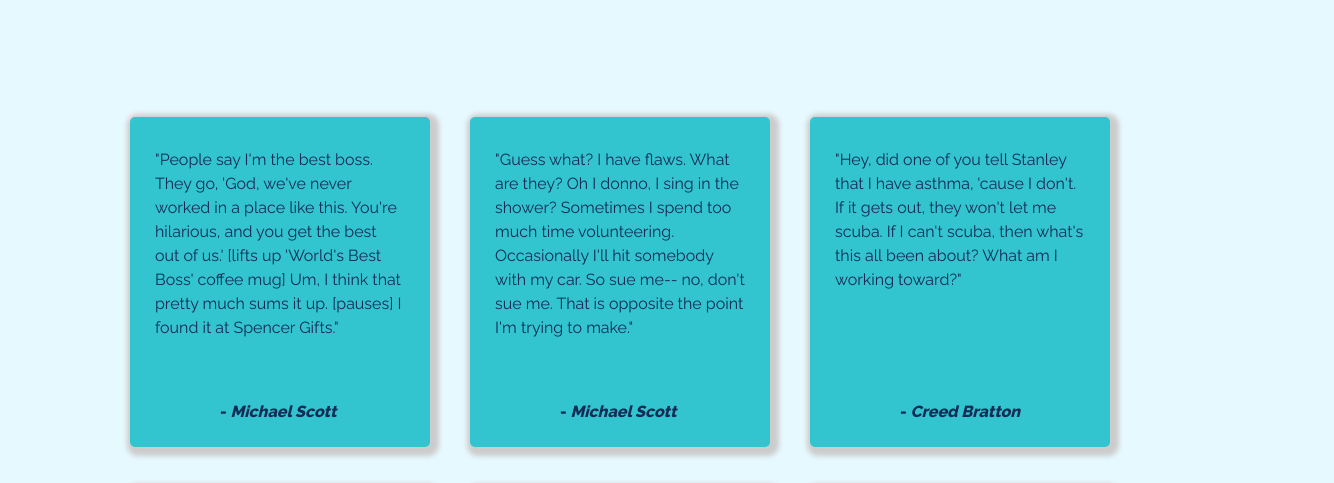
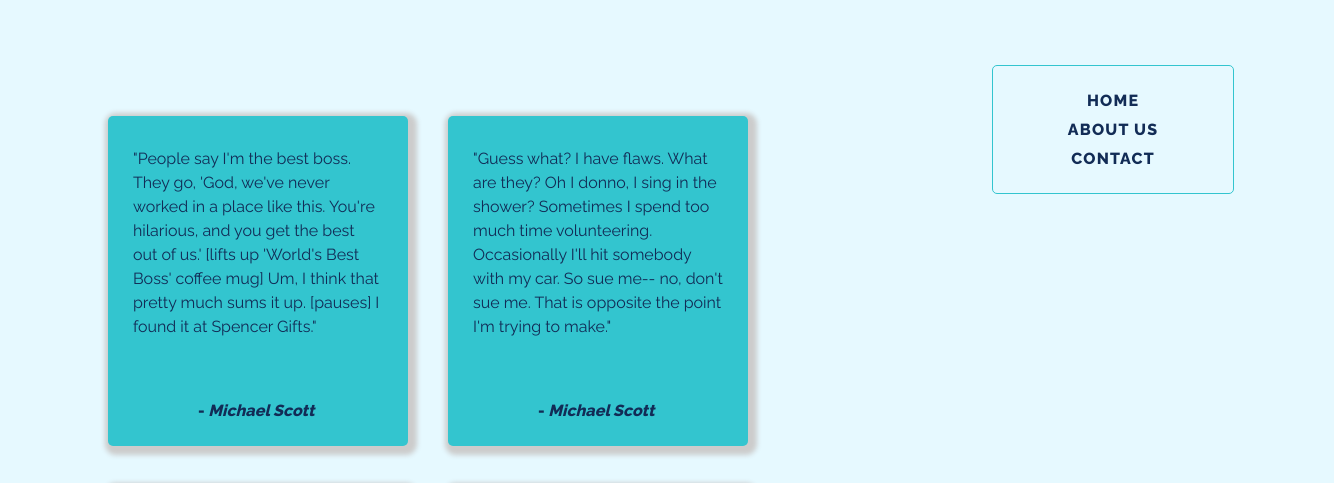
Before and after one commit to 401-advanced-javascript-austinjess/design-challenge-1, a website: page index.html in a window 1280 px wide. Shown: the part 264-747 px from the top of the page, 1334 px wide, since content can reach past the window. Drawn offline with Linux system fonts and the light colour scheme.

Commit message:
added aside with nav

```diff
--- a/index.html
+++ b/index.html
@@ -85,6 +85,15 @@
           <p class="author">- <em>Andy Bernard</em></p>
         </li>
       </ul>
+      <aside>
+        <nav>
+          <ul>
+            <li>HOME</li>
+            <li>ABOUT US</li>
+            <li>CONTACT</li>
+          </ul>
+        </nav>
+      </aside>
     </main>
     <footer>
       <p>This is my footer</p>
--- a/src/styles/core/_base.scss
+++ b/src/styles/core/_base.scss
@@ -15,10 +15,11 @@ body {
 // ========================= MAIN CONTENT ========================
 
 .quotes {
-  display: flex;
+  display: inline-flex;
   flex-flow: wrap;
-  max-width: 1100px;
-  margin: 100px auto 100px;
+  max-width: 900px;
+  margin: 80px 0;
+  padding: 0;
 
   li {
     width: 250px;
--- a/src/styles/design.scss
+++ b/src/styles/design.scss
@@ -8,6 +8,8 @@
 .quotes li {
   @include shadowedBorder();
 }
+
+// NAV STUFF
 
 nav {
   @include nav();
@@ -20,3 +22,25 @@ nav {
 #toggle {
   display: none;
 }
+
+aside {
+  height: 600px;
+}
+
+main aside ul {
+  border: 1px solid $rootColor;
+  margin-right: 100px;
+  border-radius: 5px;
+  padding: 20px;
+  vertical-align: center;
+}
+
+main aside ul,
+aside {
+  display: inline-block;
+  width: 200px;
+
+  li {
+    display: block;
+  }
+}
```
Also changed, not shown: public/stylesheets/design.css, 1 other file.
